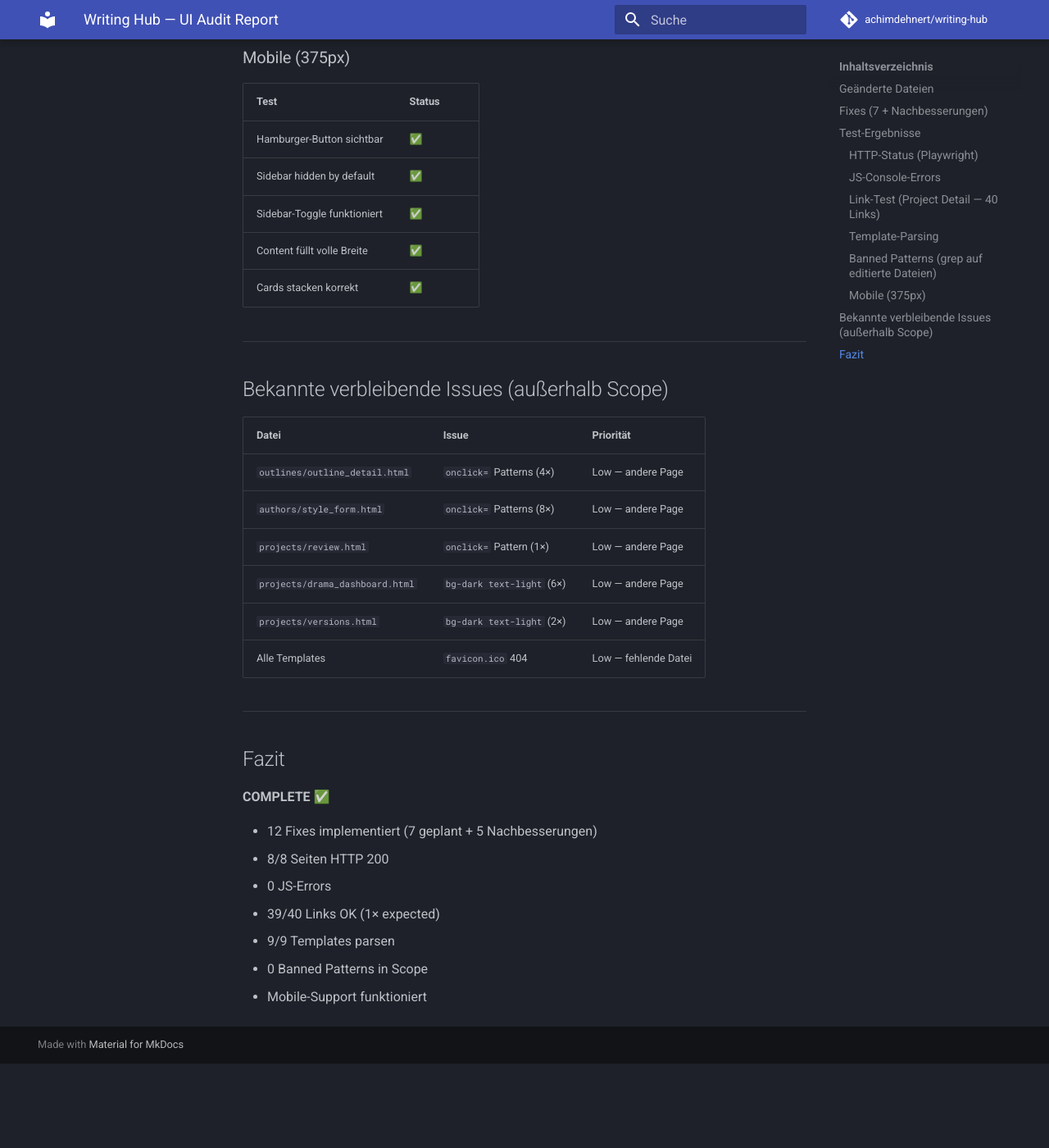
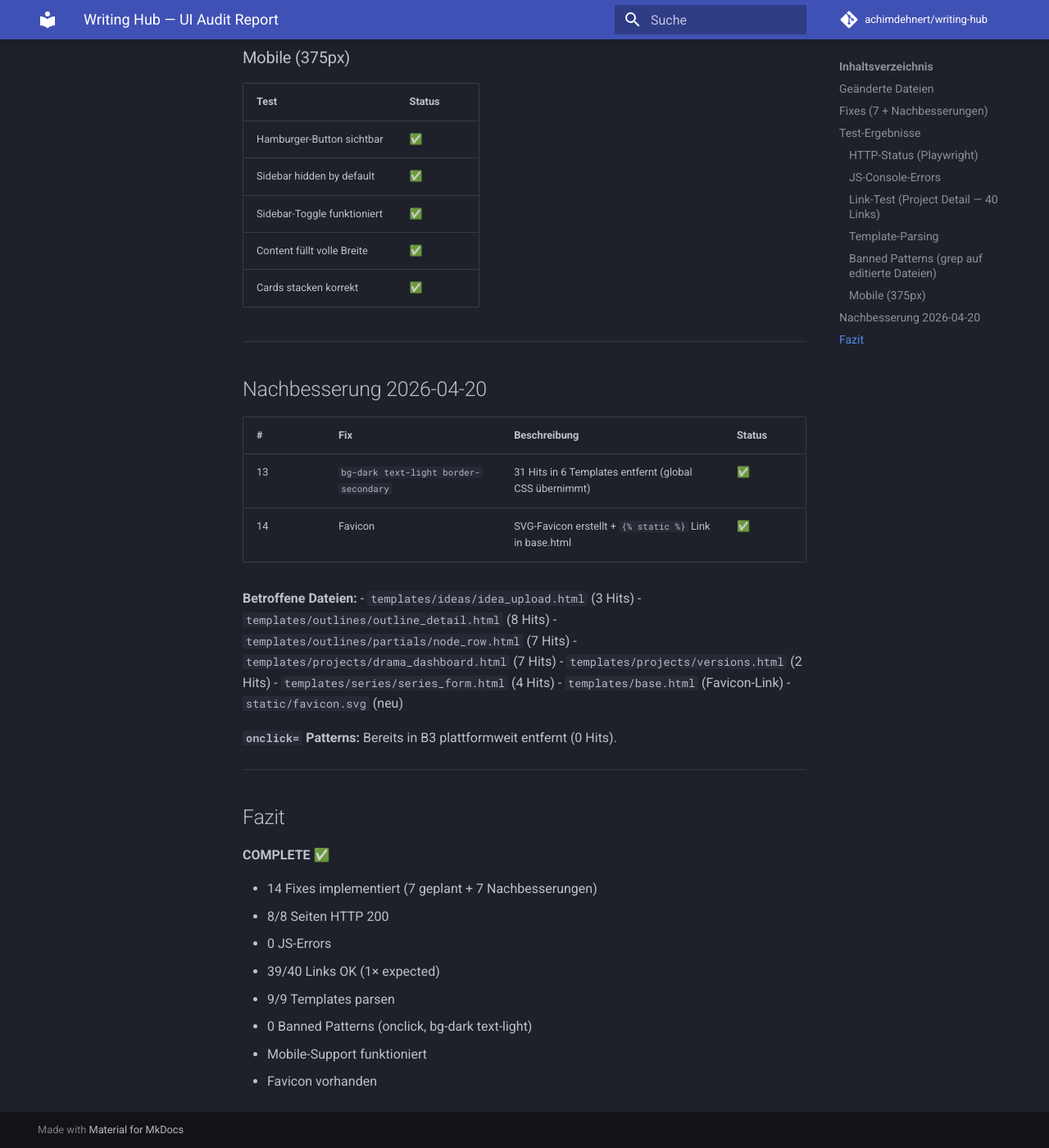
Before and after one commit to achimdehnert/writing-hub, an MkDocs documentation site: the page built from docs/UI_AUDIT_REPORT.md, in a window 1280 px wide and 1400 px high, scrolled down 3801 px. Shown: the whole window at 82% size. Built offline with MkDocs 1.6.1 and Material for MkDocs 9.7.7, drawn with Linux system fonts in a browser that asks for light colours; comment, search, counter and statistics services are not loaded; before the commit the page ends 5098 px from its top, so only the background shows below that.

Commit message:
fix(ui): remove bg-dark text-light pattern + add favicon
- Remove 31x 'bg-dark text-light border-secondary' from 6 templates
  (global CSS in base.html handles dark theme)
- Add SVG favicon + static link in base.html
- Update UI_AUDIT_REPORT.md (14 fixes total)

```diff
--- a/docs/UI_AUDIT_REPORT.md
+++ b/docs/UI_AUDIT_REPORT.md
@@ -115,16 +115,24 @@
 
 ---
 
-## Bekannte verbleibende Issues (außerhalb Scope)
+## Nachbesserung 2026-04-20
 
-| Datei | Issue | Priorität |
-|-------|-------|-----------|
-| `outlines/outline_detail.html` | `onclick=` Patterns (4×) | Low — andere Page |
-| `authors/style_form.html` | `onclick=` Patterns (8×) | Low — andere Page |
-| `projects/review.html` | `onclick=` Pattern (1×) | Low — andere Page |
-| `projects/drama_dashboard.html` | `bg-dark text-light` (6×) | Low — andere Page |
-| `projects/versions.html` | `bg-dark text-light` (2×) | Low — andere Page |
-| Alle Templates | `favicon.ico` 404 | Low — fehlende Datei |
+| # | Fix | Beschreibung | Status |
+|---|-----|-------------|--------|
+| 13 | `bg-dark text-light border-secondary` | 31 Hits in 6 Templates entfernt (global CSS übernimmt) | ✅ |
+| 14 | Favicon | SVG-Favicon erstellt + `{% static %}` Link in base.html | ✅ |
+
+**Betroffene Dateien:**
+- `templates/ideas/idea_upload.html` (3 Hits)
+- `templates/outlines/outline_detail.html` (8 Hits)
+- `templates/outlines/partials/node_row.html` (7 Hits)
+- `templates/projects/drama_dashboard.html` (7 Hits)
+- `templates/projects/versions.html` (2 Hits)
+- `templates/series/series_form.html` (4 Hits)
+- `templates/base.html` (Favicon-Link)
+- `static/favicon.svg` (neu)
+
+**`onclick=` Patterns:** Bereits in B3 plattformweit entfernt (0 Hits).
 
 ---
 
@@ -132,10 +140,11 @@
 
 **COMPLETE ✅**
 
-- 12 Fixes implementiert (7 geplant + 5 Nachbesserungen)
+- 14 Fixes implementiert (7 geplant + 7 Nachbesserungen)
 - 8/8 Seiten HTTP 200
 - 0 JS-Errors
 - 39/40 Links OK (1× expected)
 - 9/9 Templates parsen
-- 0 Banned Patterns in Scope
+- 0 Banned Patterns (onclick, bg-dark text-light)
 - Mobile-Support funktioniert
+- Favicon vorhanden
```
Also changed, not shown: static/favicon.svg (added), 7 other files.
